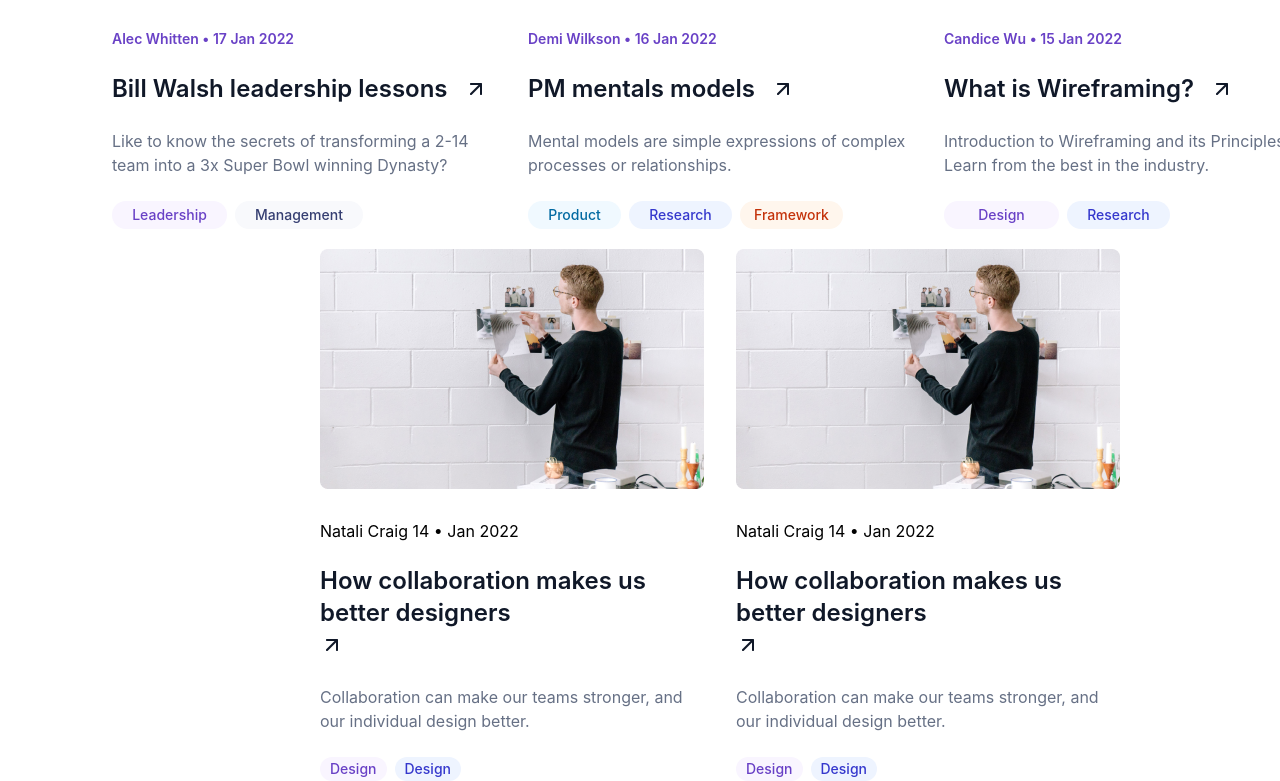
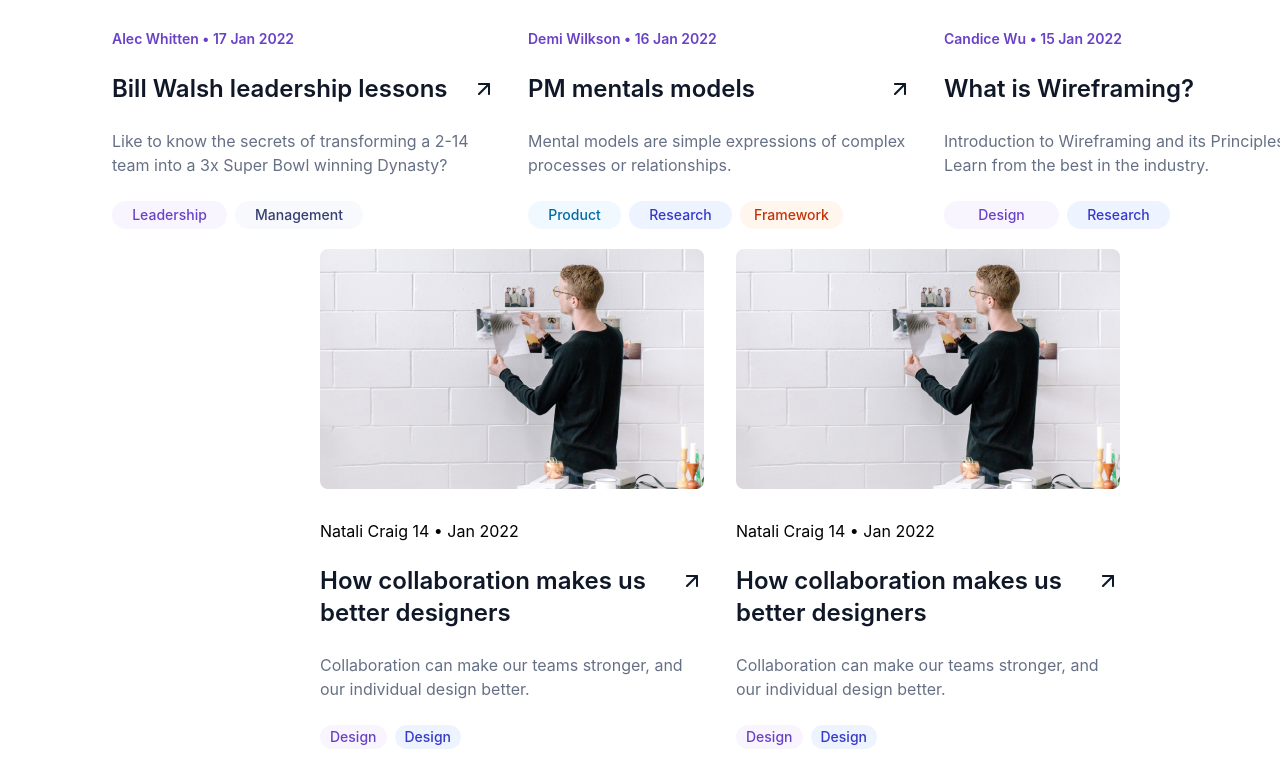
Before and after one commit to Precious0000/Codingminiproject, a plain HTML site: page index.html in a window 1280 px wide. Shown: the part 1175-1956 px from the top of the page. After the commit the page ends 1924 px from the top, so only its background shows below. Drawn offline with Linux system fonts and the light colour scheme.

Commit message:
added to dispository

```diff
--- a/style.css
+++ b/style.css
@@ -436,6 +436,7 @@ flex-direction: row;
 align-items: flex-start;
 gap: 16px;
 align-self: stretch;
+justify-content: space-between;
 width: 384px;
 height: 32px;
 }
@@ -595,12 +596,13 @@ color: #101828;
 .craig{
 
 }
-.arrow{
+.arrow1{
     display: flex;
     flex-direction: row;
     align-items: flex-start;
     gap: 16px;
     align-self: stretch;
+    justify-content: space-between;
     width: 384px;
     height: 64px;
 }
```
